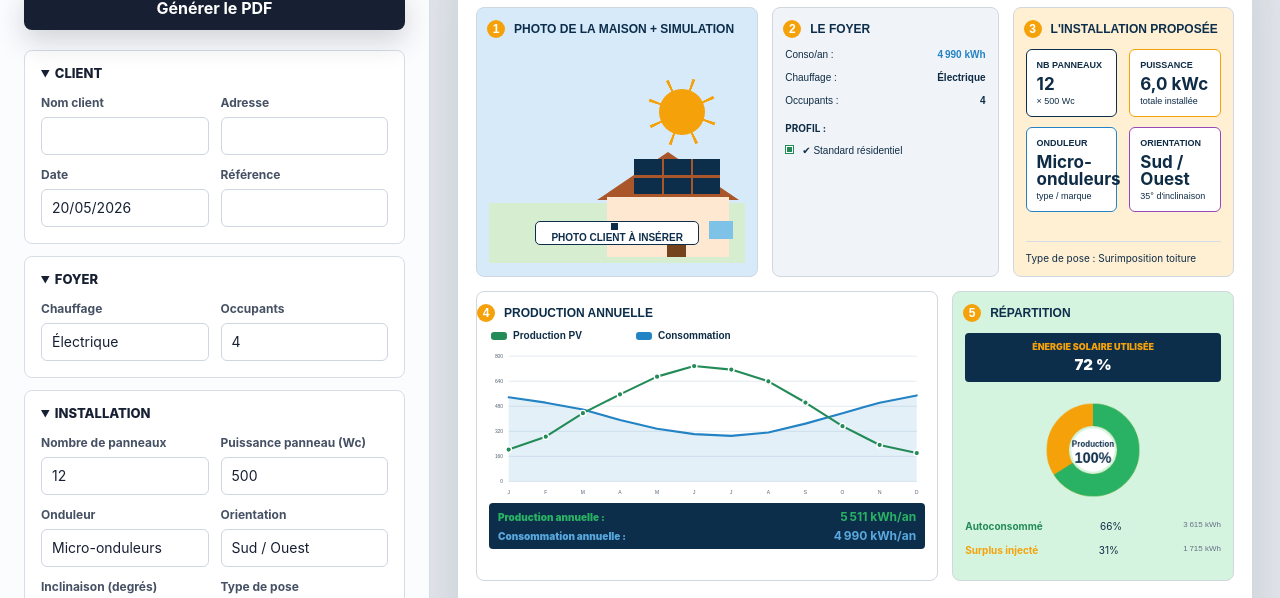
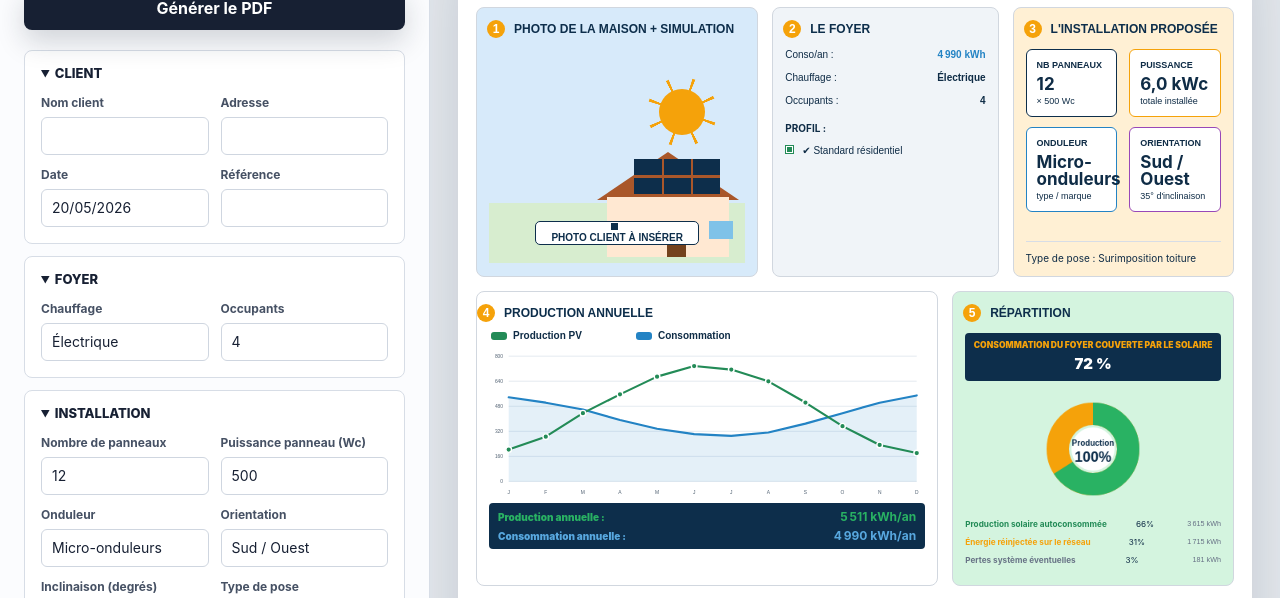
Before and after one commit to Empyrz901/interactive-solar-study, a website built with Vite: page index.html in a window 1280 px wide. Shown: the part 131-729 px from the top of the page. Built offline with nearby package versions, Linux system fonts and the light colour scheme.

Commit message:
Clarify photovoltaic energy indicators

```diff
--- a/src/main.js
+++ b/src/main.js
@@ -212,6 +212,7 @@ function buildScenario(values, options = {}) {
   const roundedSelfConsumed = Math.round(selfConsumed);
   const roundedSurplus = Math.round(surplus);
   const roundedGridPurchase = Math.round(gridPurchase);
+  const roundedSystemLosses = Math.max(0, production - roundedSelfConsumed - roundedSurplus);
   const electricityRate = Number(state.electricityRate || 0);
   const billBefore = consumption * electricityRate;
   const billReduction = Math.round(roundedSelfConsumed * electricityRate);
@@ -222,9 +223,11 @@ function buildScenario(values, options = {}) {
     consumption,
     selfConsumed: roundedSelfConsumed,
     surplus: roundedSurplus,
+    systemLosses: roundedSystemLosses,
     gridPurchase: roundedGridPurchase,
     selfUsePercent: production ? Math.round((roundedSelfConsumed / production) * 100) : 0,
     surplusPercent: production ? Math.round((roundedSurplus / production) * 100) : 0,
+    systemLossPercent: production ? Math.max(0, 100 - Math.round((roundedSelfConsumed / production) * 100) - Math.round((roundedSurplus / production) * 100)) : 0,
     coverage: consumption ? Math.round((roundedSelfConsumed / consumption) * 100) : 0,
     billReductionPercent: billBefore ? Math.round(((roundedSelfConsumed * electricityRate) / billBefore) * 100) : 0,
     billReduction,
@@ -495,10 +498,16 @@ function curveInputs(label, key) {
 function renderDonut(scenario = simulation().projectScenario) {
   const selfUse = scenario.selfUsePercent;
   const sold = scenario.surplusPercent;
+  const losses = scenario.systemLossPercent;
   return `
     <canvas class="donut" width="140" height="140" data-self="${selfUse}" aria-label="Répartition de la production"></canvas>
-    <p class="self-used"><strong>Autoconsommé</strong> ${selfUse}% <small>${formatNumber(scenario.selfConsumed)} kWh</small></p>
-    <p class="exported-surplus"><strong>Surplus injecté</strong> ${sold}% <small>${formatNumber(scenario.surplus)} kWh</small></p>
+    <p class="self-used"><strong>Production solaire autoconsommée</strong> ${selfUse}% <small>${formatNumber(scenario.selfConsumed)} kWh</small></p>
+    <p class="exported-surplus"><strong>Énergie réinjectée sur le réseau</strong> ${sold}% <small>${formatNumber(scenario.surplus)} kWh</small></p>
+    ${
+      losses > 0
+        ? `<p class="system-losses"><strong>Pertes système éventuelles</strong> ${losses}% <small>${formatNumber(scenario.systemLosses)} kWh</small></p>`
+        : ''
+    }
   `;
 }
 
@@ -670,7 +679,7 @@ function renderReport() {
 
         <div class="panel split-panel">
           ${sectionNumber(5, 'RÉPARTITION')}
-          <div class="coverage"><strong>ÉNERGIE SOLAIRE UTILISÉE</strong><b>${coverage} %</b></div>
+          <div class="coverage"><strong>CONSOMMATION DU FOYER COUVERTE PAR LE SOLAIRE</strong><b>${coverage} %</b></div>
           ${renderDonut(projectScenario)}
         </div>
       </section>
@@ -726,7 +735,7 @@ function renderReport() {
               <div><dt>Coût du projet</dt><dd>${money(solarProjectCost)}</dd></div>
               <div class="highlight"><dt>Gain annuel estimé</dt><dd>${money(withoutBattery.totalGain)} <small>/ an</small></dd></div>
               <div><dt>Facture réduite d’environ</dt><dd>${withoutBattery.billReductionPercent} %</dd></div>
-              <div><dt>Énergie solaire utilisée</dt><dd>${withoutBattery.coverage} %</dd></div>
+              <div><dt>Consommation couverte par le solaire</dt><dd>${withoutBattery.coverage} %</dd></div>
               <div><dt>Retour estimé</dt><dd>${roiYears(withoutBattery.totalGain, solarProjectCost)} ans</dd></div>
             </dl>
           </div>
@@ -736,7 +745,7 @@ function renderReport() {
               <div><dt>Coût du projet</dt><dd>${money(batteryProjectCost)}</dd></div>
               <div class="highlight"><dt>Gain annuel estimé</dt><dd>${money(withBattery.totalGain)} <small>/ an</small></dd></div>
               <div><dt>Facture réduite d’environ</dt><dd>${withBattery.billReductionPercent} %</dd></div>
-              <div><dt>Énergie solaire utilisée</dt><dd>${withBattery.coverage} %</dd></div>
+              <div><dt>Consommation couverte par le solaire</dt><dd>${withBattery.coverage} %</dd></div>
               <div><dt>Retour estimé</dt><dd>${roiYears(withBattery.totalGain, batteryProjectCost)} ans</dd></div>
             </dl>
           </div>
--- a/src/styles.css
+++ b/src/styles.css
@@ -933,6 +933,8 @@ summary {
 
 .coverage strong {
   color: #f5a20a;
+  font-size: 8.5px;
+  line-height: 1.15;
 }
 
 .coverage b {
@@ -961,14 +963,16 @@ summary {
 .split-panel p {
   display: flex;
   justify-content: space-between;
-  margin: 0 0 12px;
-  font-size: 10px;
+  gap: 6px;
+  margin: 0 0 8px;
+  text-align: left;
+  font-size: 8.2px;
 }
 
 .split-panel p small {
   margin-left: 4px;
   color: #667085;
-  font-size: 8px;
+  font-size: 7.2px;
 }
 
 .split-panel .self-used strong {
@@ -977,6 +981,10 @@ summary {
 
 .split-panel .exported-surplus strong {
   color: #f5a20a;
+}
+
+.split-panel .system-losses strong {
+  color: #687386;
 }
 
 .savings-panel,
```
